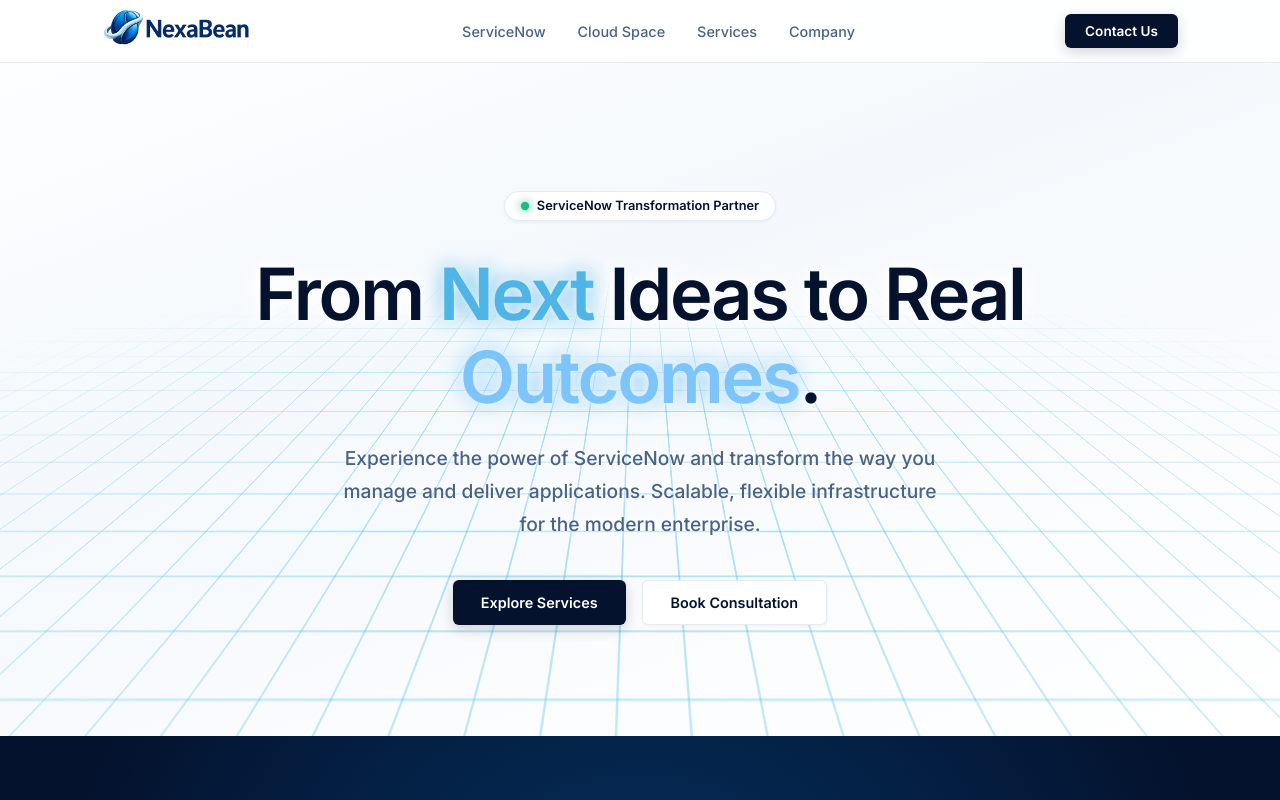
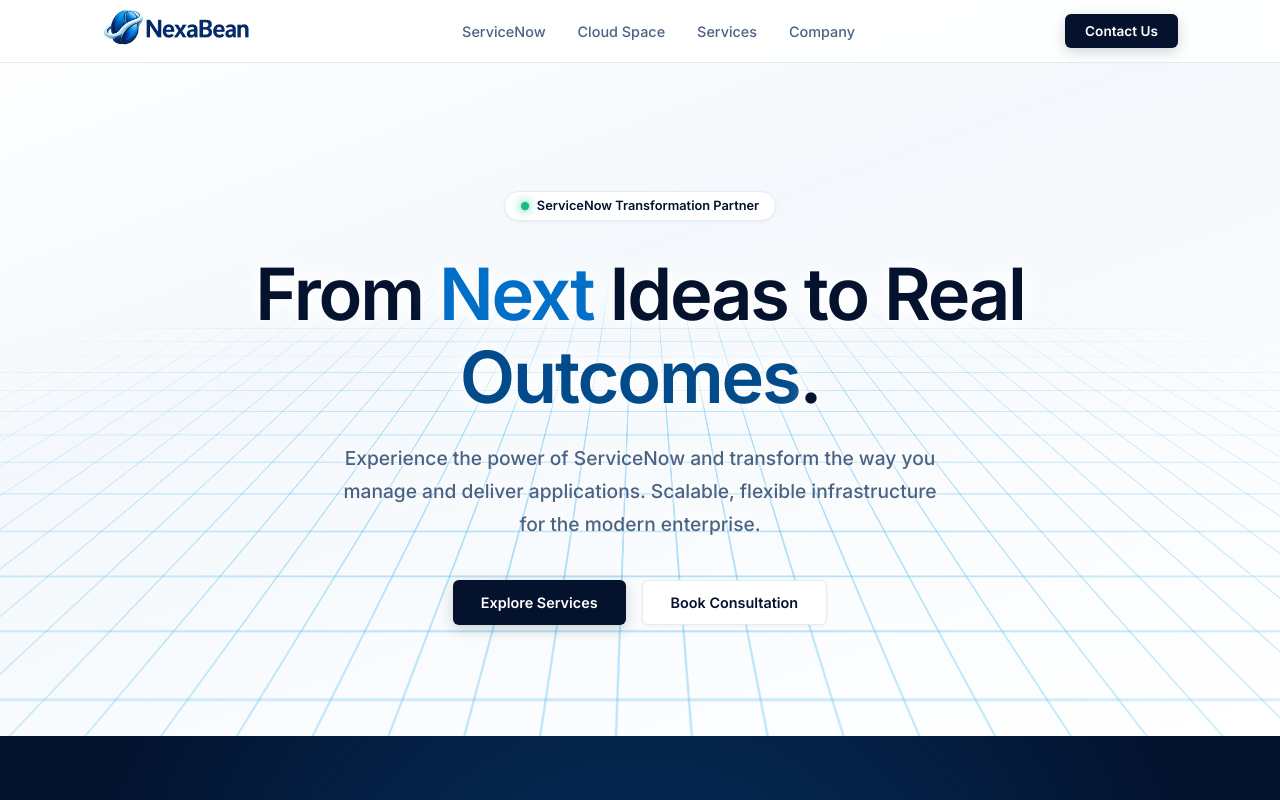
Before and after one commit to Shoreline-Global/nexabean, a Next.js app: page / in a window 1280 px wide. Shown: the top 800 px of the page. Built offline with nearby package versions, Linux system fonts and the light colour scheme.

Commit message:
Use dark blue tones for NEXT and OUTCOMES in the hero headline

```diff
--- a/src/app/page.tsx
+++ b/src/app/page.tsx
@@ -17,7 +17,7 @@
               </div>
             </ScrollReveal>
             <ScrollReveal delay={100}>
-              <h1>From <span style={{ color: 'var(--cyan-400)', textShadow: '0 0 10px rgba(255,255,255,0.8), 0 0 20px var(--cyan-400)' }}>Next</span> Ideas to Real <span style={{ color: 'var(--blue-300)', textShadow: '0 0 10px rgba(255,255,255,0.8), 0 0 20px var(--blue-300)' }}>Outcomes</span>.</h1>
+              <h1>From <span style={{ color: '#016ec7' }}>Next</span> Ideas to Real <span style={{ color: '#024b8a' }}>Outcomes</span>.</h1>
             </ScrollReveal>
             <ScrollReveal delay={200}>
               <p>Experience the power of ServiceNow and transform the way you manage and deliver applications. Scalable, flexible infrastructure for the modern enterprise.</p>
```
